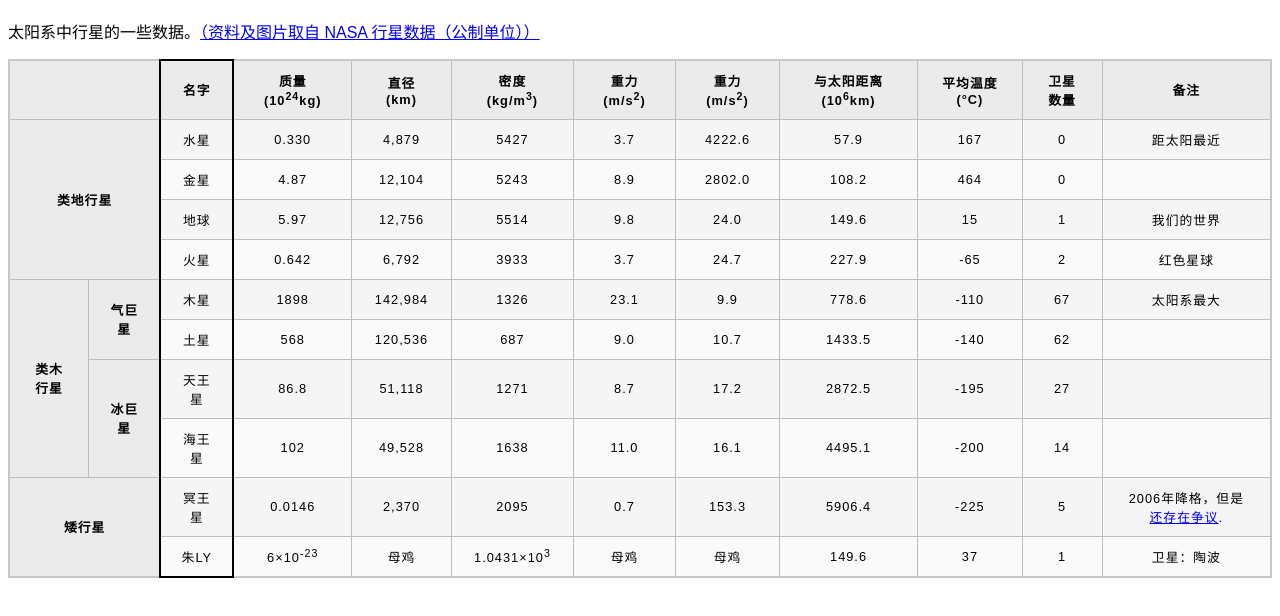
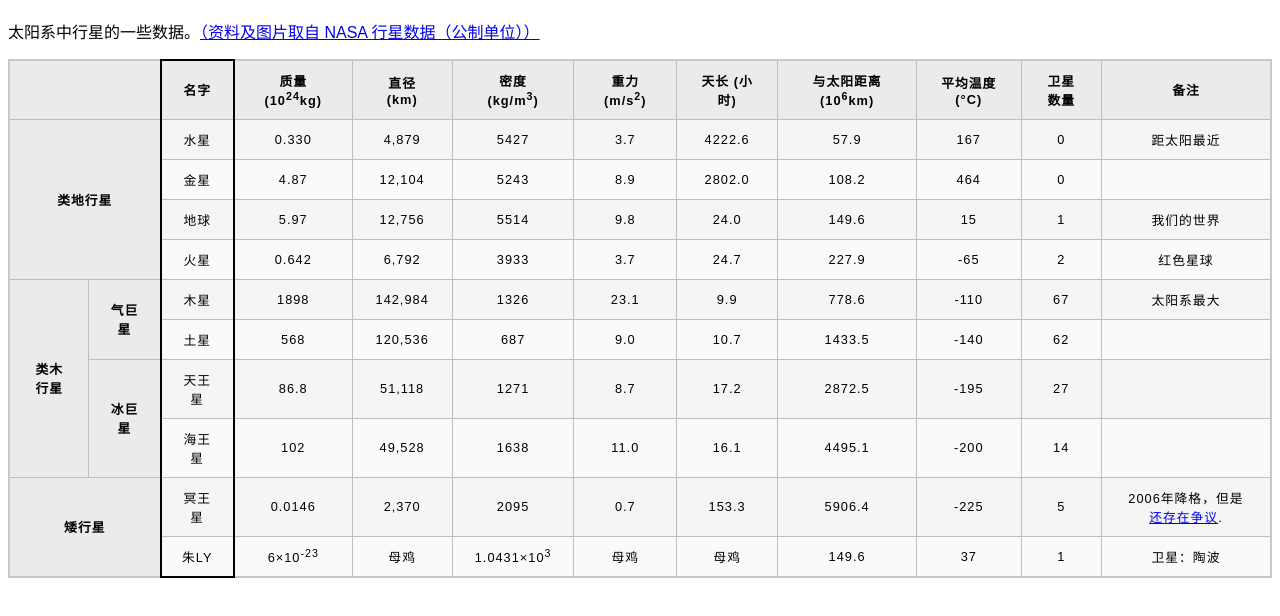
Before and after one commit to stopsj/testZ, a plain HTML site: page start/blank-template.html in a window 1280 px wide. Shown: the part 70-686 px from the top of the page. Drawn offline with Linux system fonts and the light colour scheme.

Commit message:
Update blank-template.html

```diff
--- a/start/blank-template.html
+++ b/start/blank-template.html
@@ -24,7 +24,7 @@
         <th>直径 (km)</th>
         <th>密度 (kg/m<sup>3</sup>)</th>
         <th>重力 (m/s<sup>2</sup>)</th>
-        <th>重力 (m/s<sup>2</sup>)</th>
+        <th>天长 (小时)</th>
         <th>与太阳距离 (10<sup>6</sup>km)</th>
         <th>平均温度 (°C)</th>
         <th>卫星数量</th>
```
